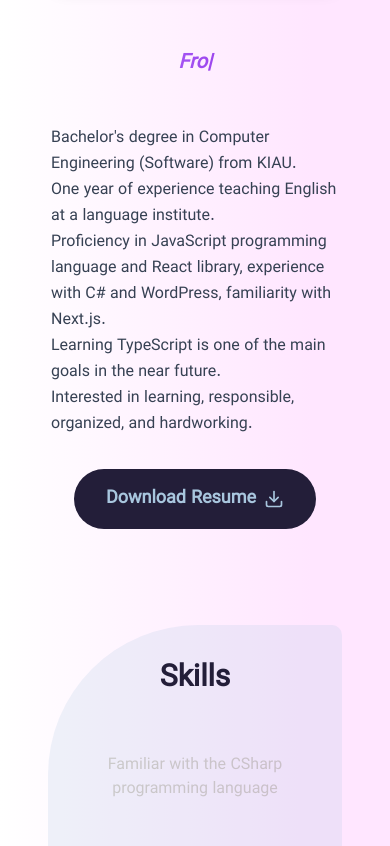
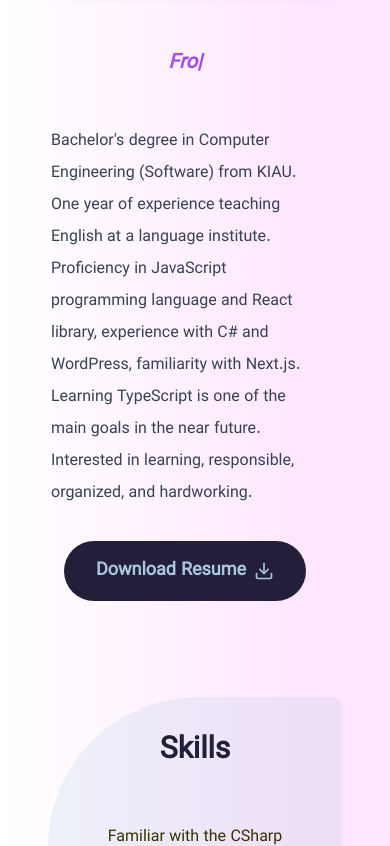
Before and after one commit to MatinT-SA/My-Personal-Website, a Next.js app: page /en in a window 390 px wide. Shown: the part 1360-2206 px from the top of the page. Built offline with nearby package versions, Linux system fonts and the light colour scheme.

Commit message:
responsiveness - about me section

```diff
--- a/app/[locale]/sections/AboutMe.js
+++ b/app/[locale]/sections/AboutMe.js
@@ -4,7 +4,7 @@ export default function AboutMeSection({ githubData }) {
   return (
     <>
       <AboutMeImageGraphWrapper githubData={githubData} />
-      <div className="flex flex-col w-full "></div>
+      <div className="flex flex-col w-full"></div>
     </>
   );
 }
--- a/app/components/about-me/AboutMeClient.js
+++ b/app/components/about-me/AboutMeClient.js
@@ -18,7 +18,7 @@ const AboutMeClient = forwardRef(function AboutMeClient({ children }, ref) {
       <div className="flex flex-col w-full md:w-6/12 lg:w-4/12 xl:w-6/12 items-center justify-start">
         {children}
       </div>
-      <div className="flex flex-col w-full md:w-6/12 lg:w-8/12 xl:w-6/12">
+      <div className="flex flex-col w-full sm:w-10/12 md:w-9/12 lg:w-8/12 xl:w-6/12">
         <AboutMeTextClient />
       </div>
     </section>
--- a/app/components/about-me/AboutMeText.js
+++ b/app/components/about-me/AboutMeText.js
@@ -8,10 +8,10 @@ export default function AboutMeText() {
   const t = useTranslations("AboutMe");
 
   return (
-    <div className="p-4 py-4 sm:px-10">
+    <div className="p-4 py-4 md:px-1 lg:px-10 w-[300px] xs:w-[300px] sm:w-[400px] md:w-[600px] lg:w-full">
       <TypedHeading />
 
-      <p className="text-base sm:text-lg text-gray-700 leading-relaxed sm:leading-12">
+      <p className="text-md sm:text-base md:text-lg text-gray-700 leading-loose sm:leading-8 md:leading-12">
         {t("text1")}
         <br />
         {t("text2")}
```
